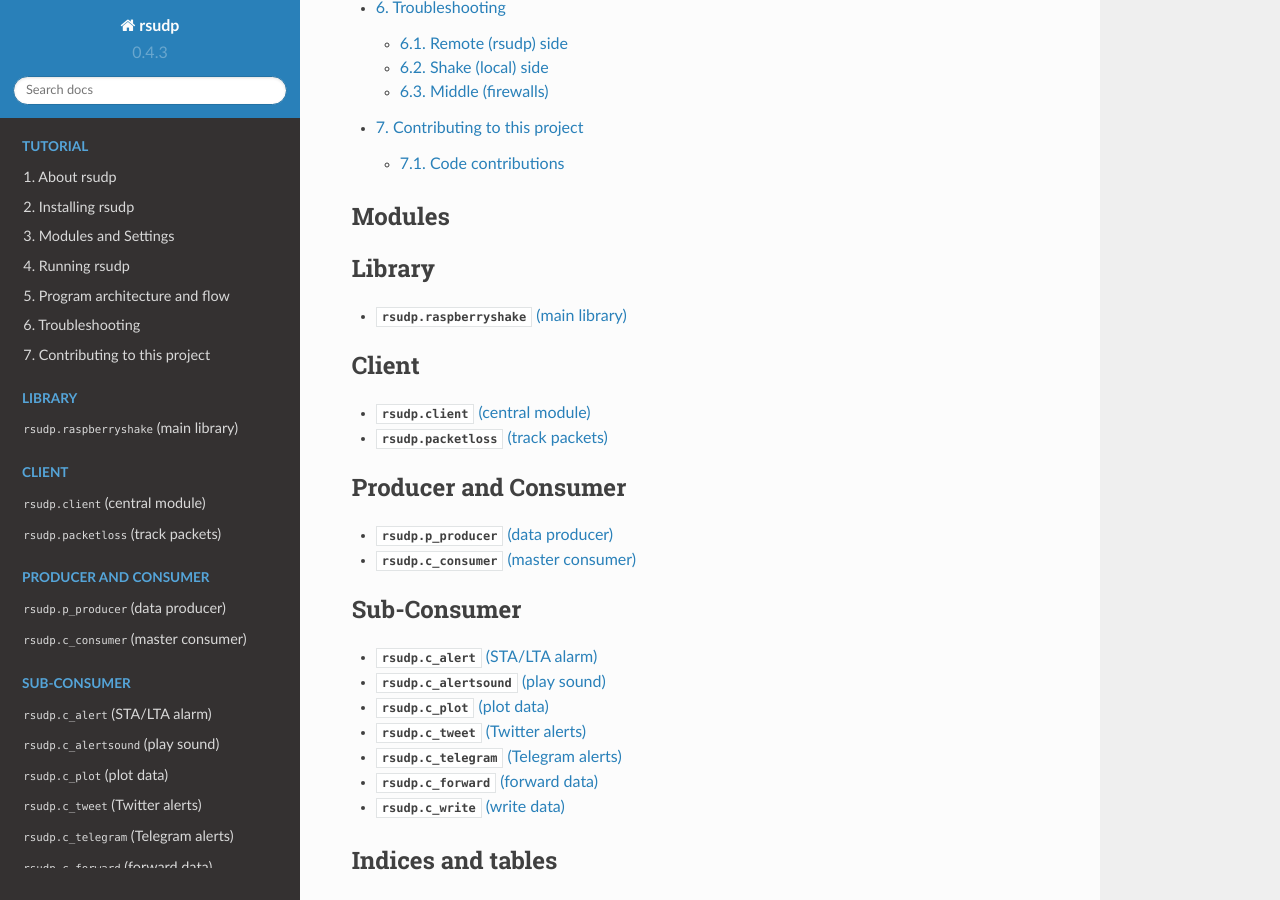
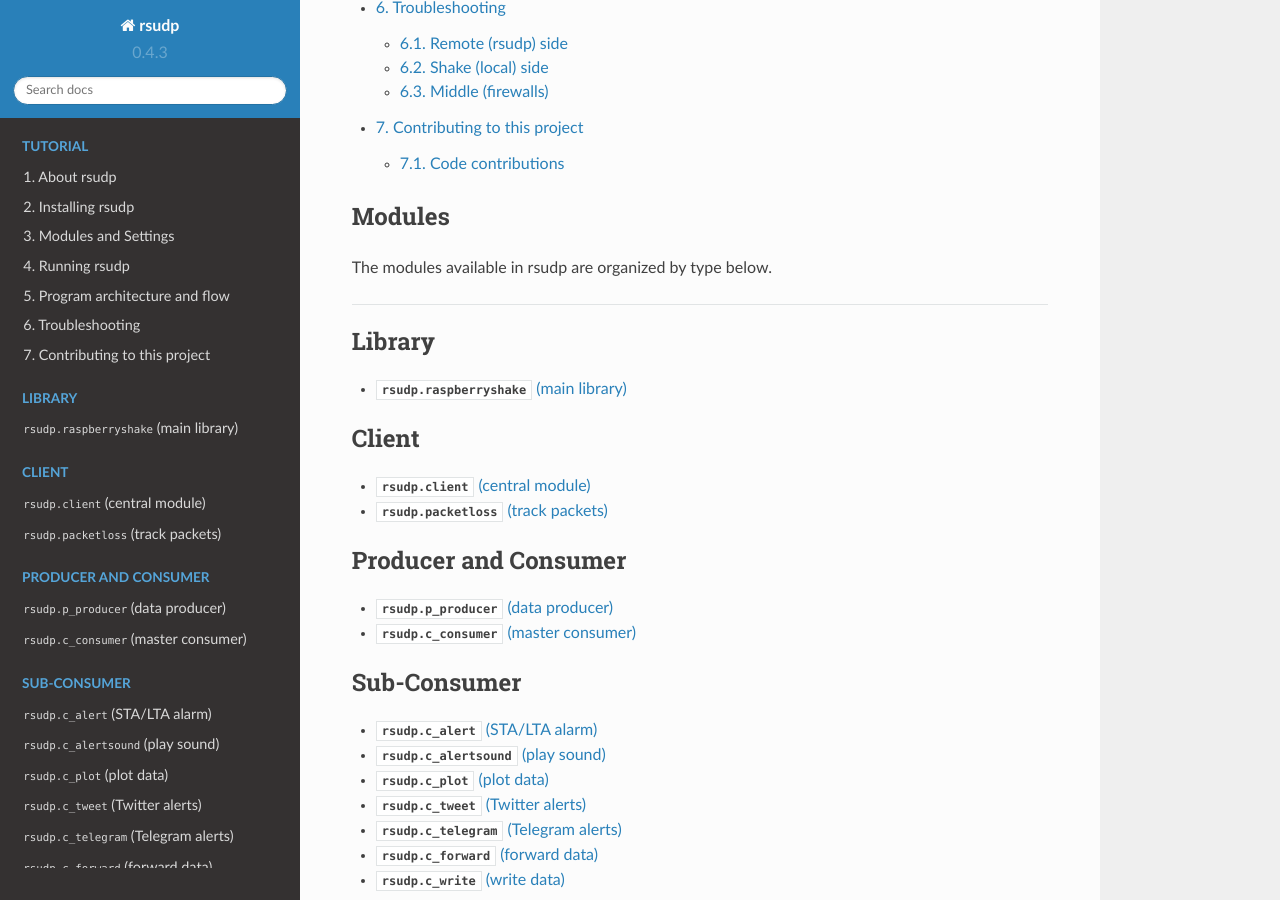
Before and after one commit to raspishake/rsudp, a Sphinx documentation site: the page built from docs/index.rst, in a window 1280 px wide and 900 px high, scrolled down 1689 px. Built offline with Sphinx 7.4.7 and the Read the Docs theme 2.0.0, drawn with Linux system fonts in a browser that asks for light colours; the version number is read from the project's files by our own code.

Commit message:
modifying front matter

```diff
--- a/docs/index.rst
+++ b/docs/index.rst
@@ -50,7 +50,11 @@
 .. _modules:
 
 Modules
-==========================
+========================
+
+The modules available in rsudp are organized by type below.
+
+------------
 
 .. toctree::
     :maxdepth: 2
```
